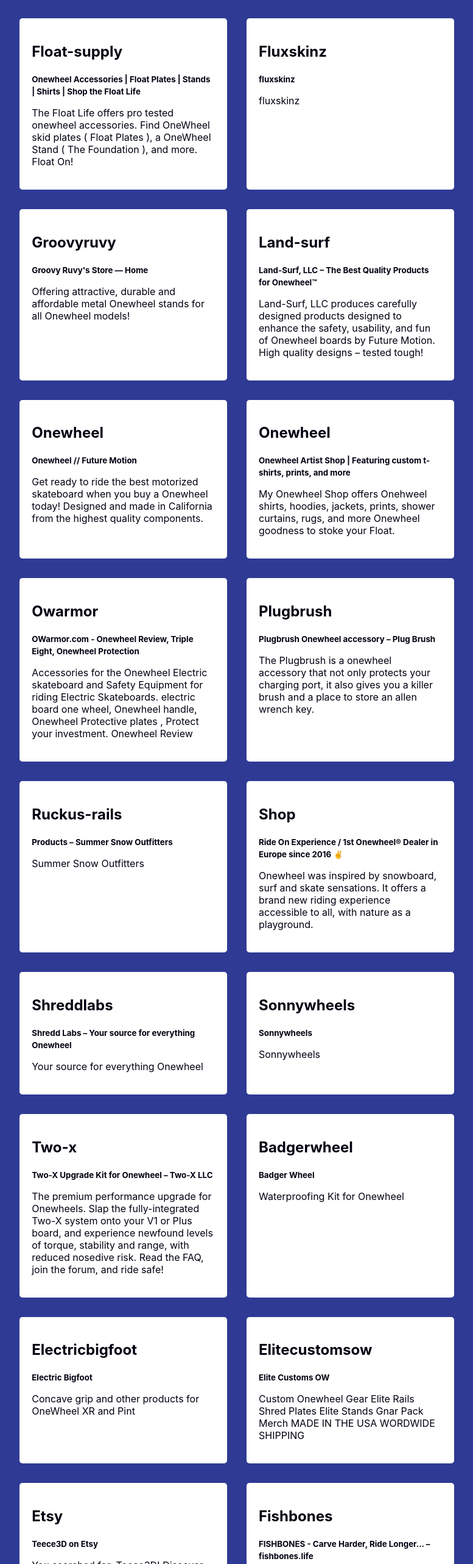
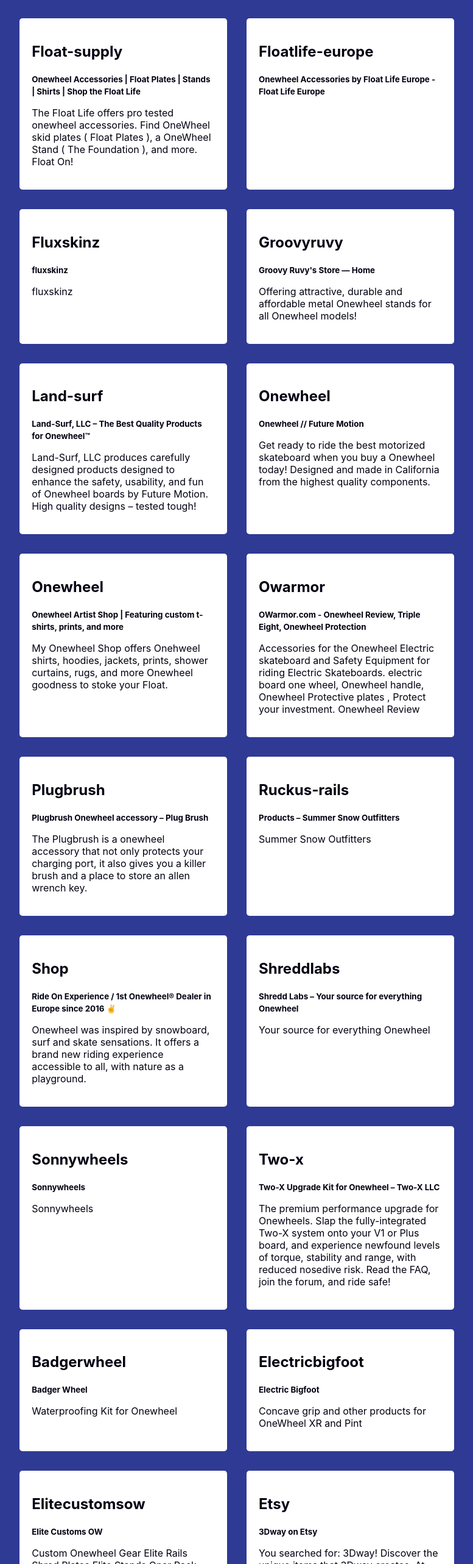
Before and after one commit to anthonkendel/owpotions, a Vue app: page /#/ in a window 1280 px wide. Shown: the part 1921-4486 px from the top of the page at 61% size, without its empty margins (251-1028 px from the left). Built offline with nearby package versions, Linux system fonts and the light colour scheme.

Commit message:
Update data

```diff
--- a/src/AppData.ts
+++ b/src/AppData.ts
@@ -81,6 +81,11 @@
     description:
       'The Float Life offers pro tested onewheel accessories. Find OneWheel skid plates ( Float Plates ), a OneWheel Stand ( The Foundation ), and more. Float On!',
     source: 'https://float-supply.com'
+  },
+  {
+    title: 'Onewheel Accessories by Float Life Europe - Float Life Europe',
+    description: '',
+    source: 'https://floatlife-europe.com/'
   },
   {
     title: 'fluxskinz',
@@ -167,6 +172,12 @@
     source: 'https://www.elitecustomsow.com'
   },
   {
+    title: '3Dway on Etsy',
+    description:
+      'You searched for: 3Dway! Discover the unique items that 3Dway creates. At Etsy, we pride ourselves on our global community of sellers. Each Etsy seller helps contribute to a global marketplace of creative goods. By supporting 3Dway, you’re supporting a small business, and, in turn, Etsy!',
+    source: 'https://www.etsy.com/ca/shop/3Dway'
+  },
+  {
     title: 'Teece3D on Etsy',
     description:
       'You searched for: Teece3D! Discover the unique items that Teece3D creates. At Etsy, we pride ourselves on our global community of sellers. Each Etsy seller helps contribute to a global marketplace of creative goods. By supporting Teece3D, you’re supporting a small business, and, in turn, Etsy!',
--- a/src/node/sources.js
+++ b/src/node/sources.js
@@ -12,6 +12,7 @@
   'https://eight2ten.com/collections/onewheel-rail-guards',
   'https://eliteinnovationsllc.com',
   'https://float-supply.com',
+  'https://floatlife-europe.com/',
   'https://fluxskinz.com',
   'https://groovyruvy.bigcartel.com',
   'https://land-surf.com',
@@ -27,6 +28,7 @@
   'https://www.badgerwheel.com',
   'https://www.electricbigfoot.com/',
   'https://www.elitecustomsow.com',
+  'https://www.etsy.com/ca/shop/3Dway',
   'https://www.etsy.com/shop/Teece3D',
   'https://www.fishbones.life',
   'https://www.flightfins.com',
```
Also changed, not shown: src/node/data.json (+10 -0 lines).
